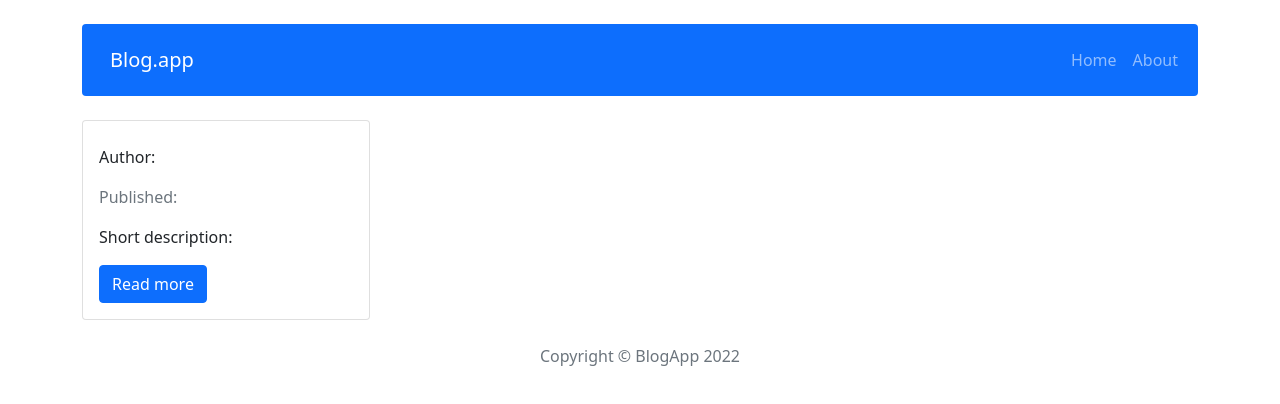
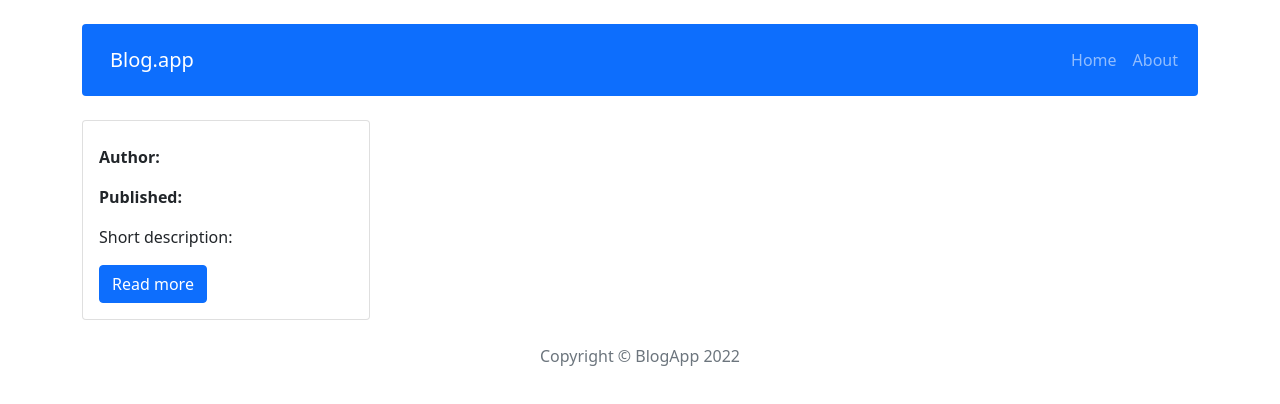
Before and after one commit to DmkMrw/crud-app, a React (Create React App) app: page /post/1 in a window 1280 px wide. Shown: the top 404 px of the page. Built offline with nearby package versions, Linux system fonts and the light colour scheme.

Commit message:
Fix componenet name, add bold properties to author and published

```diff
--- a/src/components/features/Card/Card.js
+++ b/src/components/features/Card/Card.js
@@ -3,7 +3,7 @@ import Post from "../../pages/Post/Post";
 import { getAllPosts } from "../../../redux/store";
 
 
-const Column = () => {
+const Card = () => {
 
      const posts = useSelector(getAllPosts)
 
@@ -16,4 +16,4 @@ const Column = () => {
      );
 }
 
-export default Column;
+export default Card;
--- a/src/components/pages/Post/Post.js
+++ b/src/components/pages/Post/Post.js
@@ -6,11 +6,11 @@ const Post = (props) => {
 
      return (
           <>
-          <Card style={{ width: '18rem' }} className="mb-4">
+          <Card style={{ width: '18rem' }} className="mb-4 flex-grow-1">
                <Card.Body>
                          <Card.Title>{props.title}</Card.Title>
-                         <p className="font-weight-bold">Author: {props.author}</p>
-                         <p className="text-muted">Published: {props.publishedDate}</p>
+                         <p><b>Author: </b>{props.author}</p>
+                         <p><b>Published: </b> {props.publishedDate}</p>
                          <Card.Text className="font-weight-bold"><span>Short description: {props.shortDescription}</span></Card.Text>
                          <Link key={props.postId} to={'/post/' + props.postId}><Button variant="primary">Read more</Button></Link>
                </Card.Body>
```
